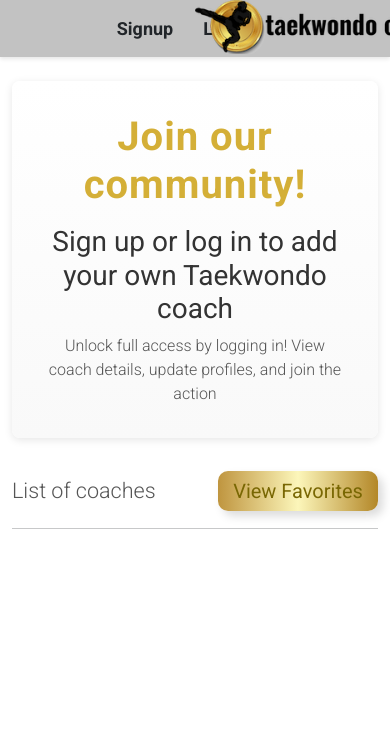
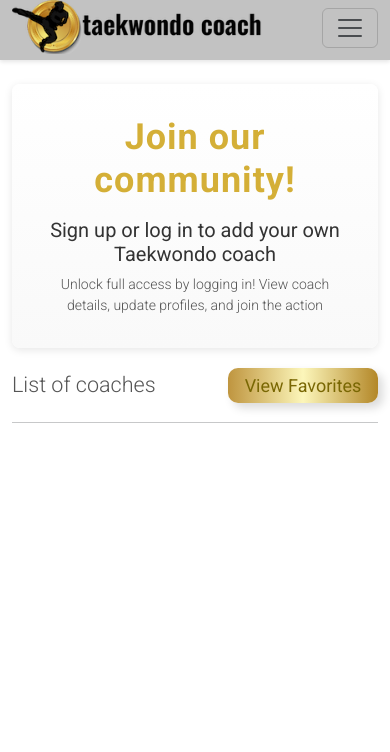
Before and after one commit to chrisimbolon/django_taekwondo, a Django app: page /coaches/ in a window 390 px wide; the page is wider, and only the part inside the window is pictured. Shown: the top 752 px of that part. Run offline with Django 3.2, Linux system fonts and the light colour scheme; data that the repository does not hold is empty; some libraries are stand-ins or nearby versions.

Commit message:
refactoring Nav to responsive

```diff
--- a/static/css/index.css
+++ b/static/css/index.css
@@ -162,6 +162,10 @@ body {
   opacity: 0.9;
 }
 
+.navbar {
+  display: none;
+}
+
 /* Responsive Design */
 @media (max-width: 768px) {
   .main-container {
--- a/static/css/style.css
+++ b/static/css/style.css
@@ -32,6 +32,7 @@ nav {
   background-color: #c2c2c2;
   padding: 10px 20px;
   box-shadow: 0 2px 4px rgba(0, 0, 0, 0.1); /* Softer shadow */
+  min-height: 60px;
 }
 
 nav .feature-link {
@@ -232,8 +234,8 @@ nav .nav-link:hover {
 }
 
 .btn-fav {
-  width: 160px;
-  height: 40px;
+  width: 150px;
+  height: 35px;
   border: none;
   border-radius: 10px;
   background: linear-gradient(
@@ -247,7 +249,7 @@ nav .nav-link:hover {
   display: flex;
   align-items: center;
   justify-content: center;
-  font-size: 1.25rem;
+  font-size: 1.125rem;
   color: rgb(121, 103, 3);
   font-weight: 400;
   position: relative;
@@ -365,7 +359,7 @@ footer {
 }
 
 .coach-headline h1 {
-  font-size: 2.5rem;
+  font-size: 2.25rem;
   font-weight: 700;
   color: #d4af37; /* Gold */
   letter-spacing: 1px;
@@ -373,14 +367,14 @@ footer {
 }
 
 .coach-headline h2 {
-  font-size: 1.75rem;
+  font-size: 1.25rem;
   font-weight: 400;
   color: #333; /* Dark Grey */
   margin-bottom: 0.5rem;
 }
 
 .coach-headline p {
-  font-size: 1rem;
+  font-size: 0.875rem;
   font-weight: 300;
   color: #555; /* Greyish Black */
   margin: 0;
--- a/templates/base.html
+++ b/templates/base.html
@@ -90,8 +90,11 @@
     </div>
 
     <!-- Navbar -->
-    <nav>
-      <a class="logo" href="{% url 'home' %}">
+
+    <nav class="navbar navbar-expand-lg">
+      <div class="container-fluid">
+        <!-- Logo -->
+        <a class="navbar-brand" href="{% url 'home' %}">
           <img
             src="{% static 'images/Logo.png' %}"
             alt="App Logo"
@@ -99,10 +102,31 @@
           />
         </a>
 
+        <!-- Toggler for mobile view -->
+        <button
+          class="navbar-toggler"
+          type="button"
+          data-bs-toggle="collapse"
+          data-bs-target="#navbarContent"
+          aria-controls="navbarContent"
+          aria-expanded="false"
+          aria-label="Toggle navigation"
+        >
+          <span class="navbar-toggler-icon"></span>
+        </button>
+
+        <!-- Navbar Content -->
+        <div class="collapse navbar-collapse" id="navbarContent">
+          <!-- Centered Content Wrapper -->
+          <div class="d-flex justify-content-center w-100">
+            <div class="d-flex align-items-center justify-content-center">
               {% if user.is_authenticated %}
-      <div class="feature-link d-flex align-items-center">
               <!-- Search Form -->
-        <form class="d-inline" action="{% url 'search' %}" method="GET">
+              <form
+                class="d-inline me-3"
+                action="{% url 'search' %}"
+                method="GET"
+              >
                 <div class="position-relative">
                   <input
                     class="form-control search-box pe-4"
@@ -129,33 +153,36 @@
               <a href="{% url 'create' %}" class="text-dark add-coach nav-link">
                 Add Coach
               </a>
-        {% endif %}
+              {% endif %} {% endif %}
+            </div>
           </div>
 
-      <!-- User Actions -->
-      <span class="user-actions">
-        <p class="greet-user">Welcome, {{ user.username }}</p>
+          <!-- Right-aligned User Actions -->
+          <div class="ms-auto d-flex align-items-center">
+            {% if user.is_authenticated %}
+            <p class="greet-user mb-0 me-3">Welcome, {{ user.username }}</p>
             <form action="{% url 'logout' %}" method="post" class="d-inline">
               {% csrf_token %}
               <button type="submit" class="btn btn-link nav-link text-dark p-0">
                 Logout
               </button>
             </form>
-      </span>
             {% else %}
-      <div class="feature-link d-flex align-items-center">
-        <a href="{% url 'signup' %}" class="text-dark">Signup</a>
+            <a href="{% url 'signup' %}" class="nav-link text-dark me-3">
+              Signup
+            </a>
             <a
               href="#"
-          type="button"
-          class="text-dark"
+              class="nav-link text-dark"
               data-bs-toggle="modal"
               data-bs-target="#loginModal"
             >
               Login
             </a>
+            {% endif %}
           </div>
-      {% endif %}
+        </div>
+      </div>
     </nav>
 
     <!-- Navbar ends -->
--- a/templates/coaches.html
+++ b/templates/coaches.html
@@ -2,6 +2,7 @@
 {% endblock title %} {% block content %}
 
 <div class="container py-4 coaches-page">
+  <!-- Coach Headline Section -->
   <div class="coach-headline text-center">
     <h1>Join our community!</h1>
     <h2>Sign up or log in to add your own Taekwondo coach</h2>
@@ -11,15 +12,16 @@
     </p>
   </div>
 
-  <div class="d-flex justify-content-between align-items-baseline mt-3">
-    <h4 class="text-list-coach mt-4">List of coaches</h4>
-    <button id="viewFavoritesBtn" class="btn-fav">View Favorites</button>
+  <div class="col-md-10 offset-md-1">
+    <div class="d-flex justify-content-between align-items-baseline">
+      <h4 class="text-list-coach mt-4">List of coaches</h4>
+      <button id="viewFavoritesBtn" class="btn-fav">View Favorites</button>
+    </div>
   </div>
 
-  <hr />
+  <hr class="mx-auto" style="max-width: 1080px" />
 
   <!-- Card grid container -->
-
   <div
     class="row row-cols-1 row-cols-sm-2 row-cols-md-3 row-cols-lg-4 g-4 justify-content-center"
   >
```
Also changed, not shown: other parts of static/css/style.css (+14 -14 lines). Lines whose indentation alone changed are shown as unchanged.
